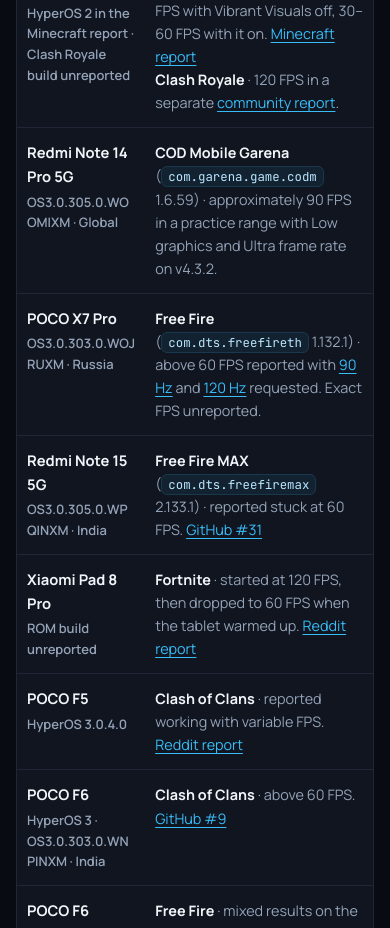
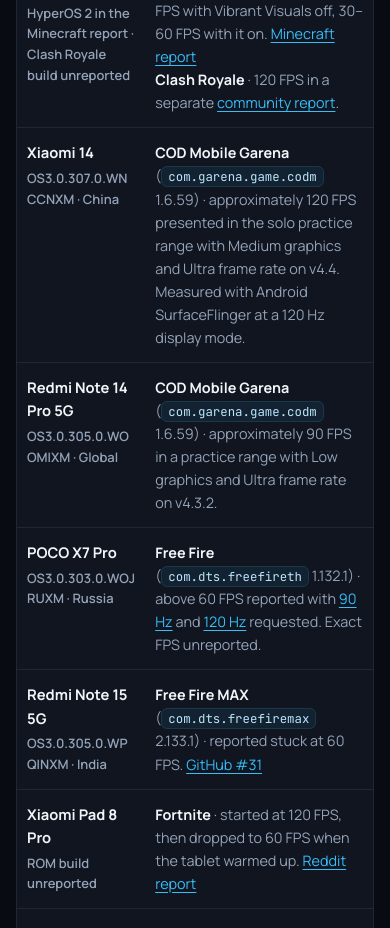
Before and after one commit to Rohan-Reyes/Hyper120, a plain HTML site: page web/supported.html in a window 390 px wide. Shown: the part 1585-2513 px from the top of the page. Drawn offline with Linux system fonts and the light colour scheme.

Commit message:
Document Hyper120 v4.4 COD Mobile practice test

```diff
--- a/web/supported.html
+++ b/web/supported.html
@@ -95,6 +95,7 @@
               <tr><th scope="row">POCO F8 Ultra <small>HyperOS 4</small></th><td><b>World of Tanks Blitz</b> · 120 FPS reported with Hyper120. <a href="https://www.reddit.com/r/PocoPhones/comments/1xyddvf/comment/19sreymz8ax28/">Reddit report</a></td></tr>
               <tr><th scope="row">Redmi K90 Pro Max <small>HyperOS 4</small></th><td><b>COD Mobile, Mobile Legends, Minecraft</b> · reported working. Exact FPS was unreported. <a href="https://www.reddit.com/r/PocoPhones/comments/1xyddvf/comment/19ssd2hhc1jok/">Reddit report</a></td></tr>
               <tr><th scope="row">POCO X7 Pro <small>HyperOS 2 in the Minecraft report · Clash Royale build unreported</small></th><td><b>Minecraft Bedrock</b> · 80–120 FPS with Vibrant Visuals off, 30–60 FPS with it on. <a href="https://www.reddit.com/r/PocoPhones/comments/1xyddvf/comment/19sruwmfauns3/">Minecraft report</a><br /><b>Clash Royale</b> · 120 FPS in a separate <a href="https://www.reddit.com/r/PocoPhones/comments/1xyddvf/comment/19swovz5cd80x/">community report</a>.</td></tr>
+              <tr><th scope="row">Xiaomi 14 <small>OS3.0.307.0.WNCCNXM · China</small></th><td><b>COD Mobile Garena</b> (<code>com.garena.game.codm</code> 1.6.59) · approximately 120 FPS presented in the solo practice range with Medium graphics and Ultra frame rate on v4.4. Measured with Android SurfaceFlinger at a 120 Hz display mode.</td></tr>
               <tr><th scope="row">Redmi Note 14 Pro 5G <small>OS3.0.305.0.WOOMIXM · Global</small></th><td><b>COD Mobile Garena</b> (<code>com.garena.game.codm</code> 1.6.59) · approximately 90 FPS in a practice range with Low graphics and Ultra frame rate on v4.3.2.</td></tr>
               <tr><th scope="row">POCO X7 Pro <small>OS3.0.303.0.WOJRUXM · Russia</small></th><td><b>Free Fire</b> (<code>com.dts.freefireth</code> 1.132.1) · above 60 FPS reported with <a href="https://github.com/Rohan-Reyes/Hyper120/issues/30">90 Hz</a> and <a href="https://github.com/Rohan-Reyes/Hyper120/issues/33">120 Hz</a> requested. Exact FPS unreported.</td></tr>
               <tr><th scope="row">Redmi Note 15 5G <small>OS3.0.305.0.WPQINXM · India</small></th><td><b>Free Fire MAX</b> (<code>com.dts.freefiremax</code> 2.133.1) · reported stuck at 60 FPS. <a href="https://github.com/Rohan-Reyes/Hyper120/issues/31">GitHub #31</a></td></tr>
```
